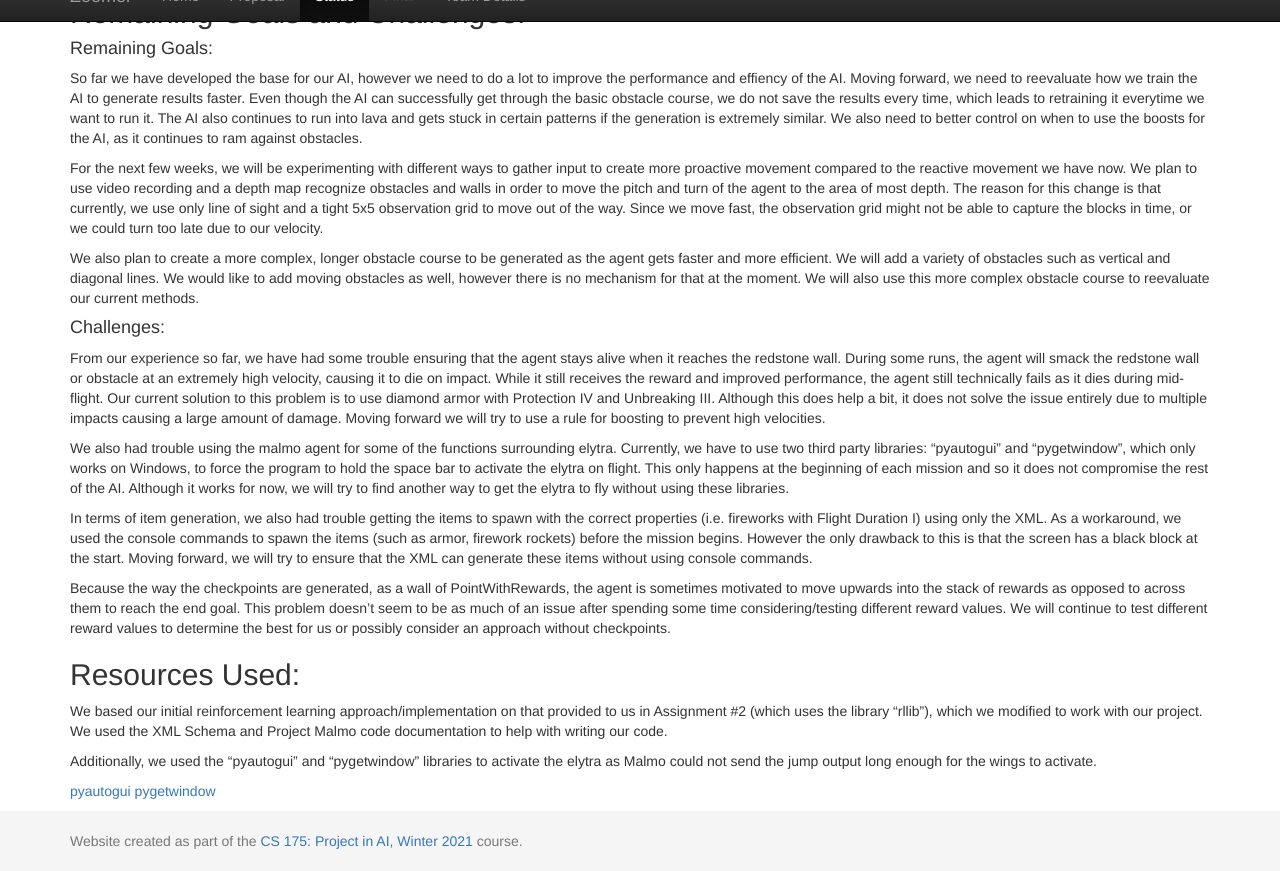
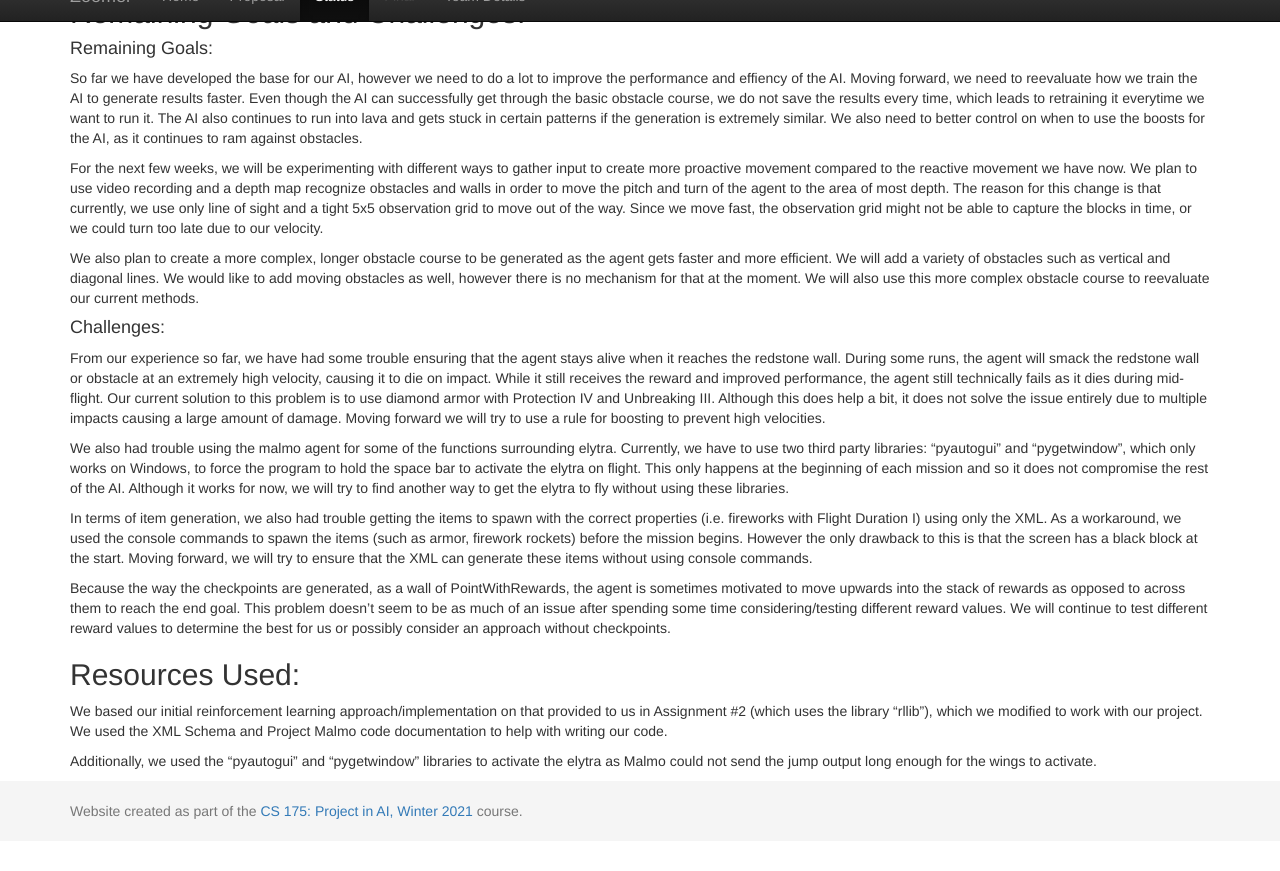
Before and after one commit to Globins/RedstoneEngineer, a Jekyll site: the page built from docs/status.md, in a window 1280 px wide and 900 px high, scrolled down 1907 px, cut to the strip 29-900 px from the top of the window. Built offline with Jekyll 4.4.1, drawn with Linux system fonts in a browser that asks for light colours; after the commit the page ends 2777 px from its top, so only the background shows below that.

Commit message:
Update status.md

```diff
--- a/docs/status.md
+++ b/docs/status.md
@@ -52,6 +52,3 @@ Because the way the checkpoints are generated, as a wall of PointWithRewards, th
 We based our initial reinforcement learning approach/implementation on that provided to us in Assignment #2 (which uses the library “rllib”), which we modified to work with our project. We used the XML Schema and Project Malmo code documentation to help with writing our code.
 
 Additionally, we used the “pyautogui” and “pygetwindow” libraries to activate the elytra as Malmo could not send the jump output long enough for the wings to activate.
-
-[pyautogui](https://pyautogui.readthedocs.io/en/latest/)
-[pygetwindow](https://pypi.org/project/PyGetWindow/)
```
